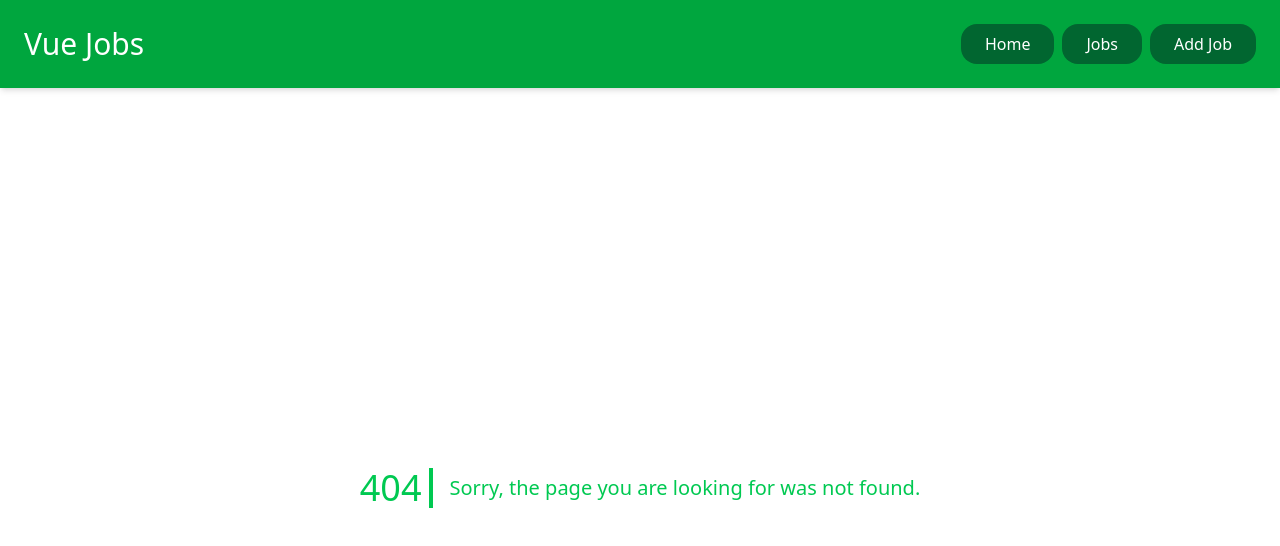
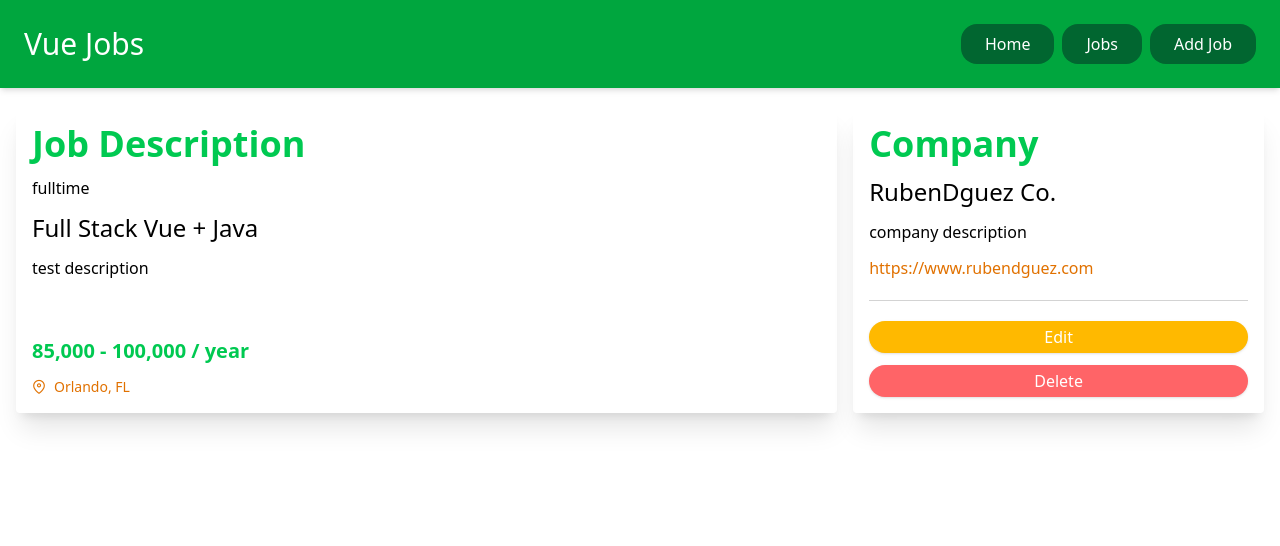
Before and after one commit to RubenDguez/vue-jobfinder, a Vue app: page /job/2686 in a window 1280 px wide. Before the commit this address had no page. Shown: the top 546 px of the page. Built offline with nearby package versions, Linux system fonts and the light colour scheme; data requests are answered from the project's data file.

Commit message:
add: display a job feature

```diff
--- a/src/routes/index.js
+++ b/src/routes/index.js
@@ -3,6 +3,7 @@ import Home from '@/views/Home.vue'
 import Jobs from '@/views/Jobs.vue'
 import AddJob from '@/views/AddJob.vue'
 import NotFound from '@/Pages/NotFound.vue'
+import Job from '@/views/Job.vue'
 
 const router = createRouter({
   history: createWebHistory(import.meta.env.BASE_URL),
@@ -18,9 +19,9 @@ const router = createRouter({
       component: Jobs,
     },
     {
-      path: '/jobs/:id',
-      name: 'jobs',
-      component: Jobs,
+      path: '/job/:id',
+      name: 'jobsById',
+      component: Job,
     },
     {
       path: '/add-job',
--- a/src/views/Job.vue
+++ b/src/views/Job.vue
@@ -1,9 +1,66 @@
 <script setup>
+import axios from 'axios'
+import { onMounted, reactive } from 'vue'
+import { useRoute } from 'vue-router'
+
+const route = useRoute()
+
+const state = reactive({
+  job: Object,
+  isLoading: true,
+})
+
+onMounted(async () => {
+  try {
+    const response = await axios.get(`http://localhost:3001/jobs/${route.params.id}`)
+    state.job = response.data
+  } catch (error) {
+    console.error('Error fetching job data:', error)
+  } finally {
+    state.isLoading = false
+  }
+})
 </script>
 
 <template>
-    <section class="grid grid-cols-2">
-        <div class="shadow-xl">hello</div>
-        <div class="shadow-xl">world</div>
-    </section>
+  <section v-if="!state.isLoading" class="md:container mt-5 mx-auto px-4">
+    <div class="flex flex-col md:flex-row gap-4">
+      <div class="flex flex-col gap-3 shadow-xl w-full md:w-2/3 p-4 rounded">
+        <h2 class="text-green-500 text-4xl font-bold">Job Description</h2>
+        <p>{{ state.job.type }}</p>
+        <h3 class="text-2xl">{{ state.job.title }}</h3>
+        <p class="grow">{{ state.job.description }}</p>
+        <p class="text-xl font-bold text-green-500">{{ state.job.salary }} / year</p>
+        <div class="text-amber-600 text-sm flex items-center gap-2">
+          <i class="pi pi-map-marker" />
+          <p>{{ state.job.location }}</p>
+        </div>
+      </div>
+      <div class="flex flex-col gap-3 shadow-xl w-full md:w-1/3 p-4 rounded">
+        <h2 class="text-green-500 text-4xl font-bold">Company</h2>
+        <h3 class="text-2xl">{{ state.job.company.name }}</h3>
+        <img
+          v-if="state.job.company.logo !== ''"
+          :src="state.job.company.logo"
+          alt="logo"
+        />
+        <p class="grow">{{ state.job.company.description }}</p>
+        <a :href="state.job.company.website" class="text-amber-600">{{
+          state.job.company.website
+        }}</a>
+        <hr class="my-2" style="color: lightgray" />
+
+        <RouterLink
+          :to="`/job/edit/${route.params.id}`"
+          class="bg-amber-400 rounded-2xl py-1 text-center text-white shadow"
+          >Edit</RouterLink
+        >
+        <RouterLink
+          :to="`/job/delete/${route.params.id}`"
+          class="bg-red-400 rounded-2xl py-1 text-center text-white shadow"
+          >Delete</RouterLink
+        >
+      </div>
+    </div>
+  </section>
 </template>
```
